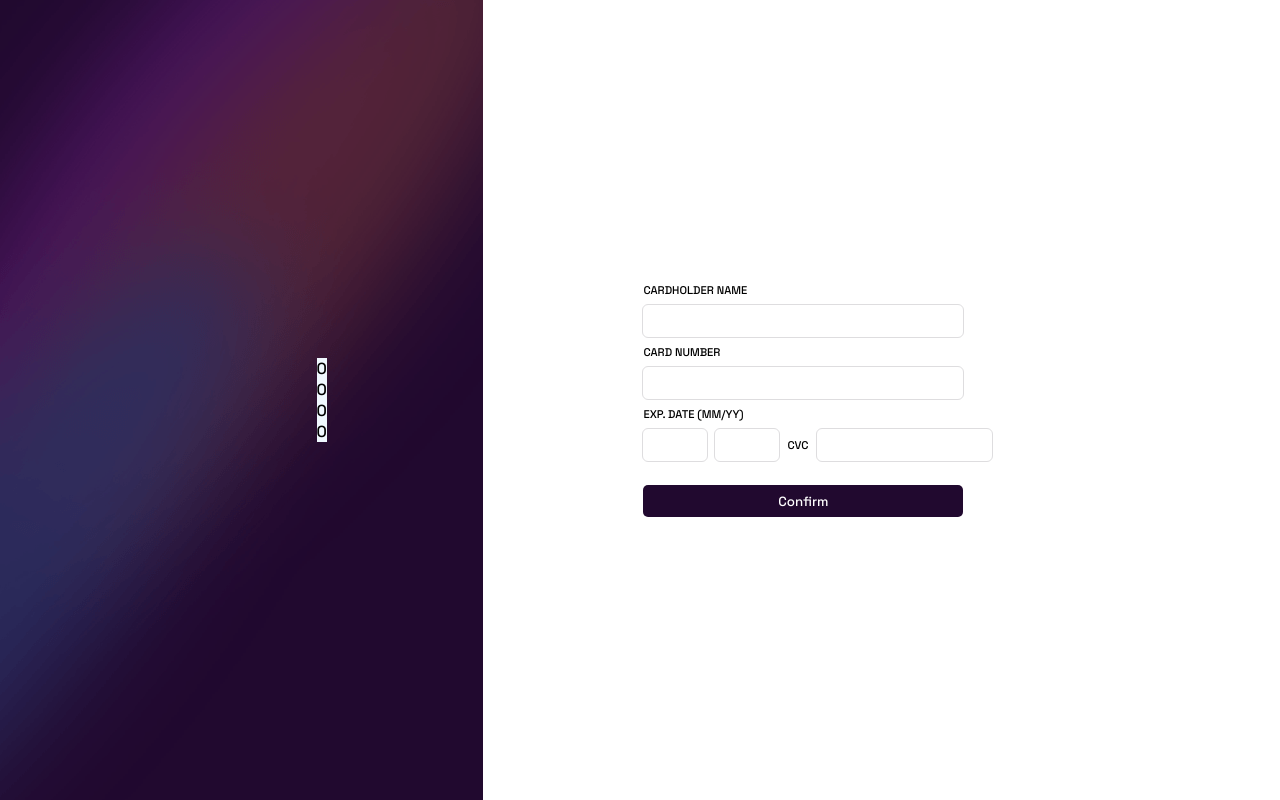
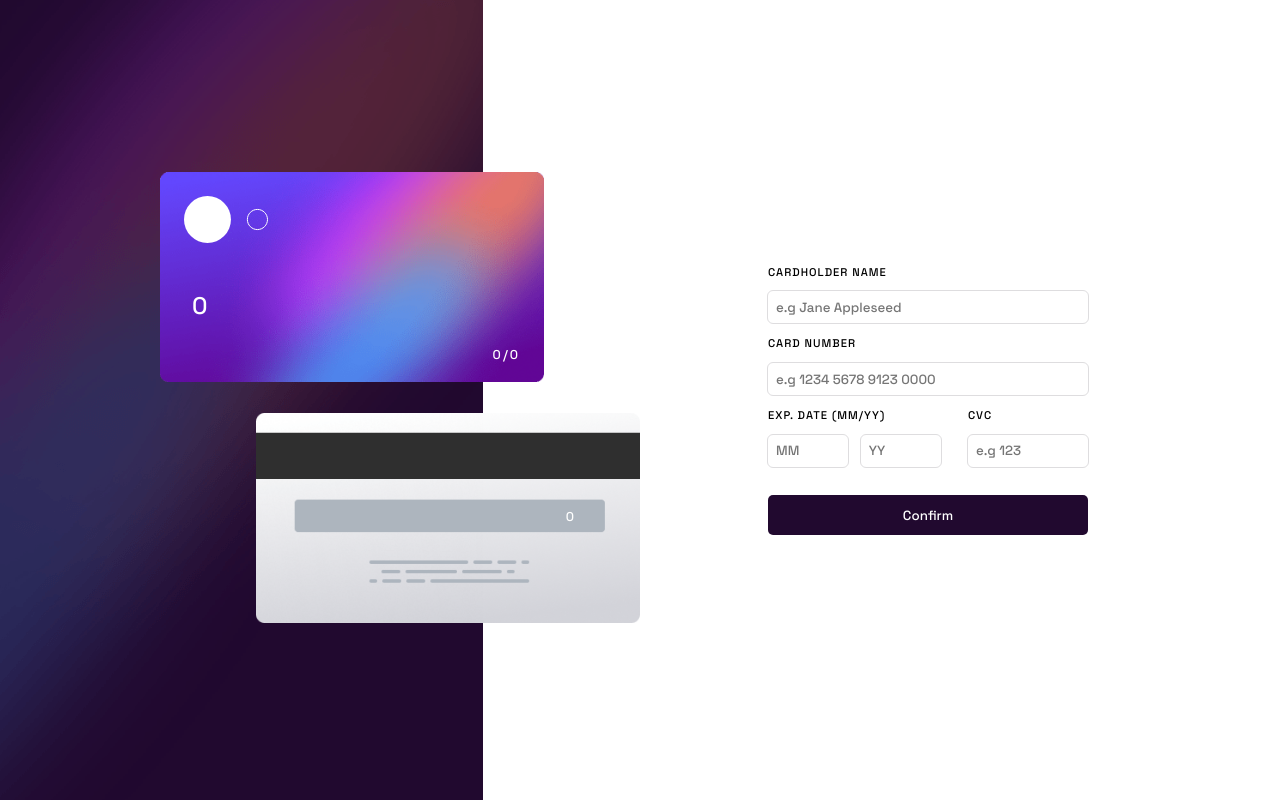
Before and after one commit to MrPhilus/Bank-Cards, a React (Vite) app in the folder interactive-cards/: page / in a window 1280 px wide. Built offline with nearby package versions, Linux system fonts and the light colour scheme.

Commit message:
functions completed

```diff
--- a/interactive-cards/src/App.css
+++ b/interactive-cards/src/App.css
@@ -10,23 +10,81 @@ body {
   background-image: url(../src/assets/bg-main-desktop.png);
   background-repeat: no-repeat;
 }
-.cardOne,
-.cardTwo {
-  background-color: aliceblue;
-  color: black;
-}
 
 .App {
   display: flex;
   justify-content: space-evenly;
   align-items: center;
-  outline: 1px solid black;
+  /* outline: 1px solid black; */
   height: 100vh;
-  /* gap: 5rem; */
+  flex-wrap: wrap;
+}
+
+.cardOne,
+.cardTwo {
+  width: min-content;
+  position: relative;
+  color: #fff;
+  /* outline: 1px solid red; */
+}
+
+.cardOne > *:not(.cardOneBg),
+.cardTwo > *:not(.cardTwoBg) {
+  position: absolute;
+}
+
+.cardOneBg,
+.cardTwoBg {
+  /* max-width: revert; */
+  max-width: 24rem;
+}
+.cardOne {
+  bottom: 0.8rem;
+  right: 2rem;
+}
+.cardTwo {
+  top: 0.8rem;
+  left: 4rem;
+}
+
+.cardNumber {
+  font-size: 1.7rem;
+  letter-spacing: 3px;
+  top: 55%;
+  left: 2rem;
+  font-size: 1.5rem;
+}
+.cardLogo {
+  top: 1.5rem;
+  left: 1.5rem;
+}
+.cardName {
+  left: 1.5rem;
+  bottom: 1.5rem;
+  font-size: 0.8rem;
+  letter-spacing: 2px;
+  text-transform: uppercase;
+}
+.cardExp {
+  bottom: 1.5rem;
+  right: 1.5rem;
+  font-size: 0.8rem;
+  letter-spacing: 2px;
+}
+.cardCVC {
+  bottom: 48%;
+  right: 4rem;
+  font-size: 0.8rem;
+  letter-spacing: 2px;
 }
 
 label {
   font-size: 0.7rem;
+  font-weight: 500;
+}
+
+.labels {
+  letter-spacing: 1px;
   font-weight: 500;
 }
 
@@ -50,17 +108,31 @@ input::-webkit-inner-spin-button {
   width: 20rem;
   display: flex;
   flex-direction: column;
-  gap: 0.5rem;
+  gap: 0.8rem;
 }
 
 .formBase {
   display: flex;
   align-items: center;
-  gap: 0.5rem;
+  justify-content: space-between;
 }
 
 .date {
-  width: 4rem;
+  width: 5rem;
+}
+.dateInputs,
+.cvcInput {
+  display: flex;
+  flex-direction: column;
+  gap: 0.8rem;
+}
+.dateInputs > div {
+  display: flex;
+  gap: 0.8rem;
+}
+
+.cvc {
+  width: 7.5rem;
 }
 
 .submit {
@@ -69,7 +141,7 @@ input::-webkit-inner-spin-button {
 }
 button {
   width: 20rem;
-  height: 2rem;
+  height: 2.5rem;
   background-color: hsl(278, 68%, 11%);
   color: white;
   border: none;
--- a/interactive-cards/src/components/CardComponent.jsx
+++ b/interactive-cards/src/components/CardComponent.jsx
@@ -1,6 +1,9 @@
 import "../App.css";
 import { useContext } from "react";
 import { CardContext } from "../context/ContextProvider";
+import cardFront from "../assets/bg-card-front.png";
+import cardBack from "../assets/bg-card-back.png";
+import cardLogo from "../assets/card-logo.svg";
 
 const CardComponent = () => {
   const { holderName, cardNum, expDateMonth, expDateYear, cvcNum } =
@@ -9,13 +12,17 @@ const CardComponent = () => {
   return (
     <div>
       <div className="cardOne">
-        <p>{holderName}</p>
-        <p>{cardNum}</p>
-        <p>{expDateMonth}</p>
-        <p>{expDateYear}</p>
+        <img className="cardLogo" src={cardLogo} alt="" />
+        <img className="cardOneBg" src={cardFront} alt="" />
+        <p className="cardName">{holderName}</p>
+        <p className="cardNumber">{cardNum}</p>
+        <p className="cardExp">
+          {expDateMonth}/{expDateYear}
+        </p>
       </div>
       <div className="cardTwo">
-        <p>{cvcNum}</p>
+        <img className="cardTwoBg" src={cardBack} alt="" />
+        <p className="cardCVC">{cvcNum}</p>
       </div>
     </div>
   );
--- a/interactive-cards/src/components/FormComponent.jsx
+++ b/interactive-cards/src/components/FormComponent.jsx
@@ -10,30 +10,88 @@ const FormComponent = () => {
     setExpDateYear,
     setCvcNum,
   } = useContext(CardContext);
+
+  const formatCardNumber = (input) => {
+    // Remove all non-numeric characters from the input
+    const cleanedInput = input.replace(/\D/g, "");
+
+    // Divide the input into sets of 4 digits
+    const formattedInput = cleanedInput.replace(/(.{4})/g, "$1 ");
+
+    // Limit the input to a maximum of 16 digits
+    const truncatedInput = formattedInput.substr(0, 19);
+
+    return truncatedInput;
+  };
+
+  const handleChange = (e) => {
+    const formattedValue = formatCardNumber(e.target.value);
+    setCardNum(formattedValue);
+  };
   return (
     <div>
       <form className="theForm" action="">
-        <label htmlFor="">CARDHOLDER NAME</label>
-        <input type="text" onInput={(e) => setHolderName(e.target.value)} />
-        <label htmlFor="">CARD NUMBER</label>
-        <input type="number" onInput={(e) => setCardNum(e.target.value)} />
-        <label htmlFor="">EXP. DATE (MM/YY)</label>
+        <label className="labels" htmlFor="">
+          CARDHOLDER NAME
+        </label>
+        <input
+          type="text"
+          onInput={(e) => setHolderName(e.target.value)}
+          placeholder="e.g Jane Appleseed"
+        />
+        <label className="labels" htmlFor="">
+          CARD NUMBER
+        </label>
+        <input
+          type="text"
+          onInput={(e) => setCardNum(e.target.value)}
+          onChange={handleChange}
+          pattern="\d*"
+          maxLength="16"
+          placeholder="e.g 1234 5678 9123 0000"
+        />
 
         <div className="formBase">
+          <div className="dateInputs">
+            <label className="labels" htmlFor="">
+              EXP. DATE (MM/YY)
+            </label>
+            <div>
               <input
                 className="date"
-            type="number"
+                type="text"
                 onInput={(e) => setExpDateMonth(e.target.value)}
+                pattern="\d*"
+                maxLength="2"
+                placeholder="MM"
               />
+              <label className="labels" htmlFor="" hidden>
+                EXP. DATE (MM/YY)
+              </label>
               <input
                 className="date"
-            type="number"
+                type="text"
                 onInput={(e) => setExpDateYear(e.target.value)}
+                pattern="\d*"
+                maxLength="2"
+                placeholder="YY"
               />
-          <label htmlFor="">CVC</label>
-          <input type="number" onInput={(e) => setCvcNum(e.target.value)} />
             </div>
-
+          </div>
+          <div className="cvcInput">
+            <label className="labels" htmlFor="">
+              CVC
+            </label>
+            <input
+              className="cvc"
+              type="text"
+              onInput={(e) => setCvcNum(e.target.value)}
+              pattern="\d*"
+              maxLength="3"
+              placeholder="e.g 123"
+            />
+          </div>
+        </div>
         <div className="submit">
           <button>Confirm</button>
         </div>
```
Lines whose indentation alone changed are shown as unchanged.
